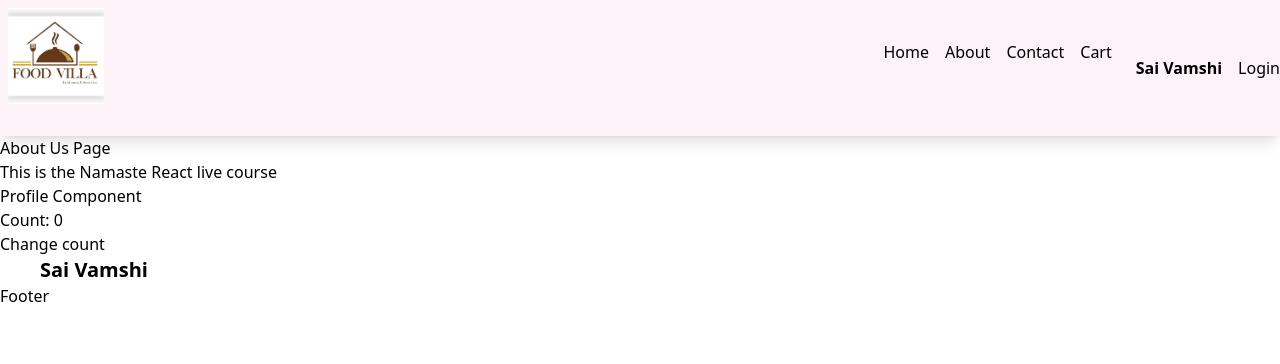
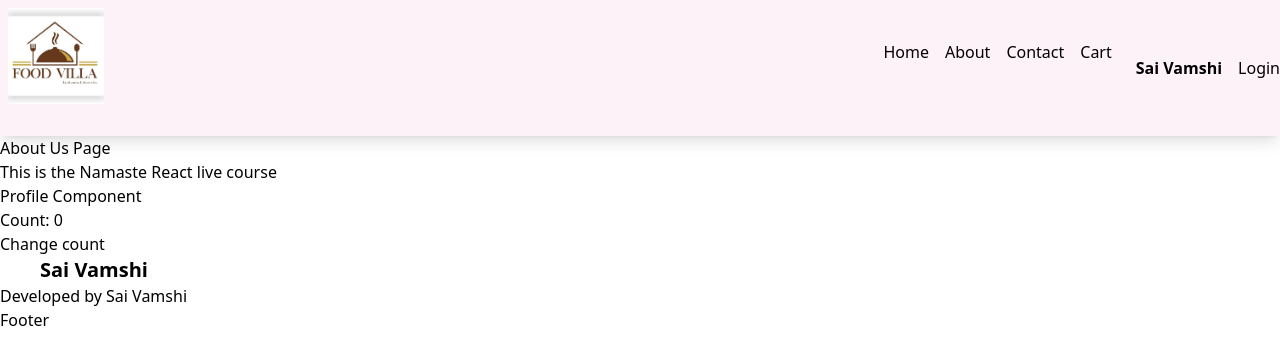
Before and after one commit to SaiVamshiK/NamasteJS-Contd, a React (Vite) app: page /about in a window 1280 px wide. Shown: the top 364 px of the page. Built offline with nearby package versions, Linux system fonts and the light colour scheme.

Commit message:
Lesson 11 : changing context and using it

```diff
--- a/src/App.js
+++ b/src/App.js
@@ -1,25 +1,31 @@
-import React, { Children, lazy,Suspense } from "react";
+import React, { Children, lazy, Suspense, useState } from "react";
 import ReactDOM from "react-dom/client";
 import Header from "./components/Header";
 import Body from "./components/Body";
 import Footer from "./components/Footer";
 import About from "./components/About";
 import Error from "./components/Error";
-import Contact from "./components/Contact"
+import Contact from "./components/Contact";
 import RestaurantMenu from "./components/RestaurantMenu";
 import ProfileClass from "./components/ProfileClass";
-import { createBrowserRouter, RouterProvider,Outlet } from "react-router-dom";
+import { createBrowserRouter, RouterProvider, Outlet } from "react-router-dom";
 import ShimmerUI from "./components/ShimmerUI";
+import UserContext from "./utils/UserContext";
 
-const Cart = lazy(() => import('./components/Cart'));
+const Cart = lazy(() => import("./components/Cart"));
 
 const AppLayout = () => {
+  const [user, setUser] = useState({
+    name: "Sai Vamshi",
+    email: "saivamshi.k.24@gmail.com",
+  });
+// wrapping the UserContext.Provider inside the 3 components, because we need the values of the user data across all the components.
   return (
-    <>
+    <UserContext.Provider value={{ user: user }}>
       <Header />
       <Outlet />
       <Footer />
-    </>
+    </UserContext.Provider>
   );
 };
 
@@ -31,19 +37,19 @@ const appRouter = createBrowserRouter([
     children: [
       {
         path: "/",
-        element : <Body />,
-        errorElement : <Error />
+        element: <Body />,
+        errorElement: <Error />,
       },
       {
         path: "about",
         element: <About />,
         errorElement: <Error />,
-        children : [
+        children: [
           {
-            path: 'profile',
-            element: <ProfileClass/>
-          }
-        ]
+            path: "profile",
+            element: <ProfileClass />,
+          },
+        ],
       },
       {
         path: "contact",
@@ -51,13 +57,17 @@ const appRouter = createBrowserRouter([
         errorElement: <Error />,
       },
       {
-        path: 'restaurant/:id',
-        element: <RestaurantMenu />
+        path: "restaurant/:id",
+        element: <RestaurantMenu />,
       },
       {
-        path: 'cart',
-        element : <Suspense fallback={<ShimmerUI/>}><Cart /></Suspense>
-      }
+        path: "cart",
+        element: (
+          <Suspense fallback={<ShimmerUI />}>
+            <Cart />
+          </Suspense>
+        ),
+      },
     ],
   },
 ]);
--- a/src/components/Footer.js
+++ b/src/components/Footer.js
@@ -1,6 +1,10 @@
+import { useContext } from "react";
+import UserContext from "../utils/UserContext";
 const Footer = () => {
+  const {user} = useContext(UserContext);
   return (
     <div>
+      <h1>Developed by {user.name}</h1>
       <h1>Footer</h1>
     </div>
   );
--- a/src/utils/UserContext.js
+++ b/src/utils/UserContext.js
@@ -2,8 +2,8 @@ import { createContext } from "react";
 
 const UserContext = createContext({
   user: {
-    name: "Sai Vamshi",
-    email: "saivamshi.k.24@gmail.com",
+    name: "dummy",
+    email: "dummy email",
   },
 });
 
```
Also changed, not shown: notes.txt.
